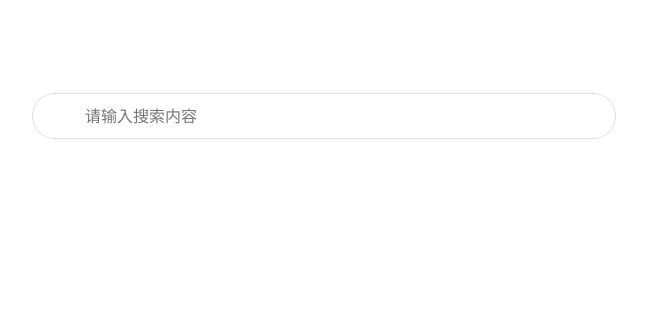
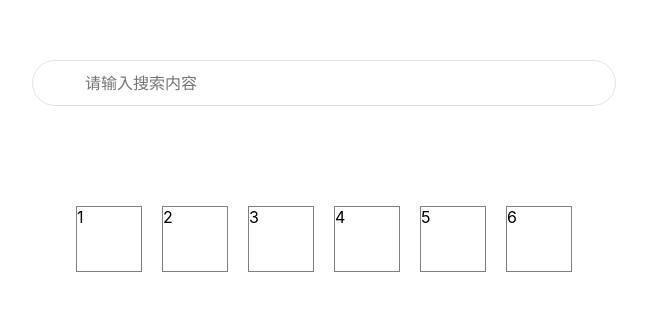
Before and after one commit to wuwenbang/lemon-nav, a React (Create React App) app: page / in a window 1280 px wide. Shown: the part 184-494 px from the top of the page, without its empty margins (316-963 px from the left). Built offline with nearby package versions, Linux system fonts and the light colour scheme.

Commit message:
添加书签

```diff
--- a/package.json
+++ b/package.json
@@ -1,13 +1,16 @@
 {
   "name": "lemon-nav",
   "version": "0.1.0",
+  "homepage": "lemon-nav",
   "private": true,
   "dependencies": {
     "@testing-library/jest-dom": "^4.2.4",
     "@testing-library/react": "^9.3.2",
     "@testing-library/user-event": "^7.1.2",
+    "gh-pages": "^3.1.0",
     "node-sass": "^4.14.1",
     "react": "^16.13.1",
+    "react-app-rewired": "^2.1.6",
     "react-dom": "^16.13.1",
     "react-scripts": "3.4.3",
     "sass-loader": "^10.0.2"
@@ -16,7 +19,8 @@
     "start": "react-scripts start",
     "build": "react-scripts build",
     "test": "react-scripts test",
-    "eject": "react-scripts eject"
+    "eject": "react-scripts eject",
+    "gh-pages": "react-app-rewired build && gh-pages -d build"
   },
   "eslintConfig": {
     "extends": "react-app"
--- a/src/App.jsx
+++ b/src/App.jsx
@@ -1,6 +1,8 @@
-import React from 'react'
+import React, { useState } from 'react'
 import './App.scss'
 function App() {
+  const [bookMarkList, setBookMarkList] = useState([1, 2, 3, 4, 5, 6])
+
   return (
     <div className="wrapper">
       <form className="search" id="myForm" action="http://www.baidu.com/s" target="_blank">
@@ -24,6 +26,11 @@ function App() {
           </svg>
         </div>
       </form>
+      <ul className="bookmark-list">
+        {bookMarkList.map((item) => {
+          return <li>{item}</li>
+        })}
+      </ul>
       <div className="star-wrapper">
         <div className="star-surround">
           <svg className="icon" aria-hidden="true" className="star">
--- a/src/App.scss
+++ b/src/App.scss
@@ -2,6 +2,7 @@
   display: flex;
   align-items: center;
   justify-content: center;
+  flex-direction: column;
   height: 100vh;
 
   .search {
@@ -9,7 +10,7 @@
     width: 582px;
     height: 44px;
     border-radius: 24px;
-    margin-bottom: 200px;
+    transform: translateY(-100px);
     display: flex;
     align-items: center;
     justify-content: center;
@@ -60,6 +61,21 @@
     }
   }
 
+  .bookmark-list {
+    display: flex;
+    justify-content: center;
+    align-items: center;
+    width: 50%;
+
+    li {
+      display: inline-block;
+      width: 64px;
+      height: 64px;
+      border: 1px solid gray;
+      margin: 0 10px;
+    }
+  }
+
   @keyframes spin {
     0% {
       transform: rotate(0deg);
--- a/src/index.scss
+++ b/src/index.scss
@@ -15,3 +15,10 @@ code {
 input:-webkit-autofill {
   transition: background-color 5000s ease-in-out 0s;
 }
+
+ul,
+li {
+  padding: 0;
+  margin: 0;
+  list-style: none
+}
```
Also changed, not shown: 20 other files (tests, documents, lock files or other folders).
